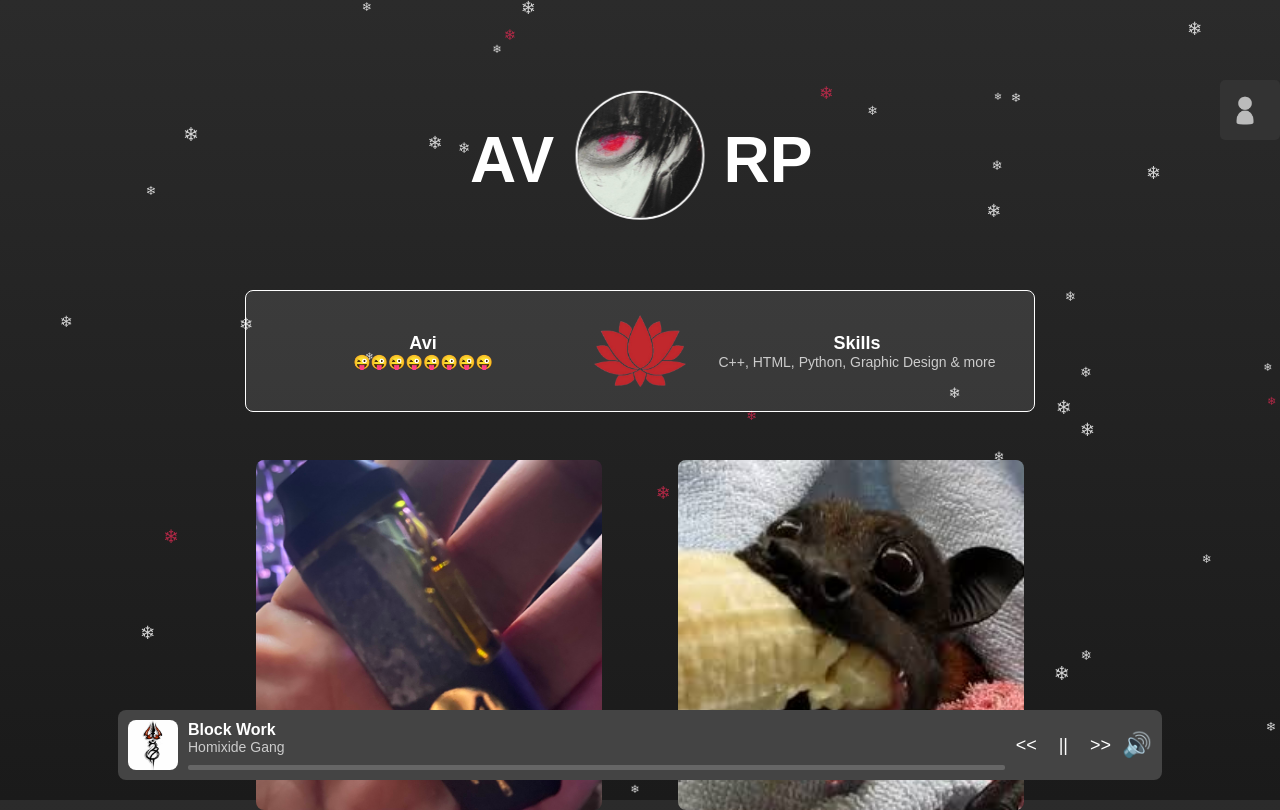
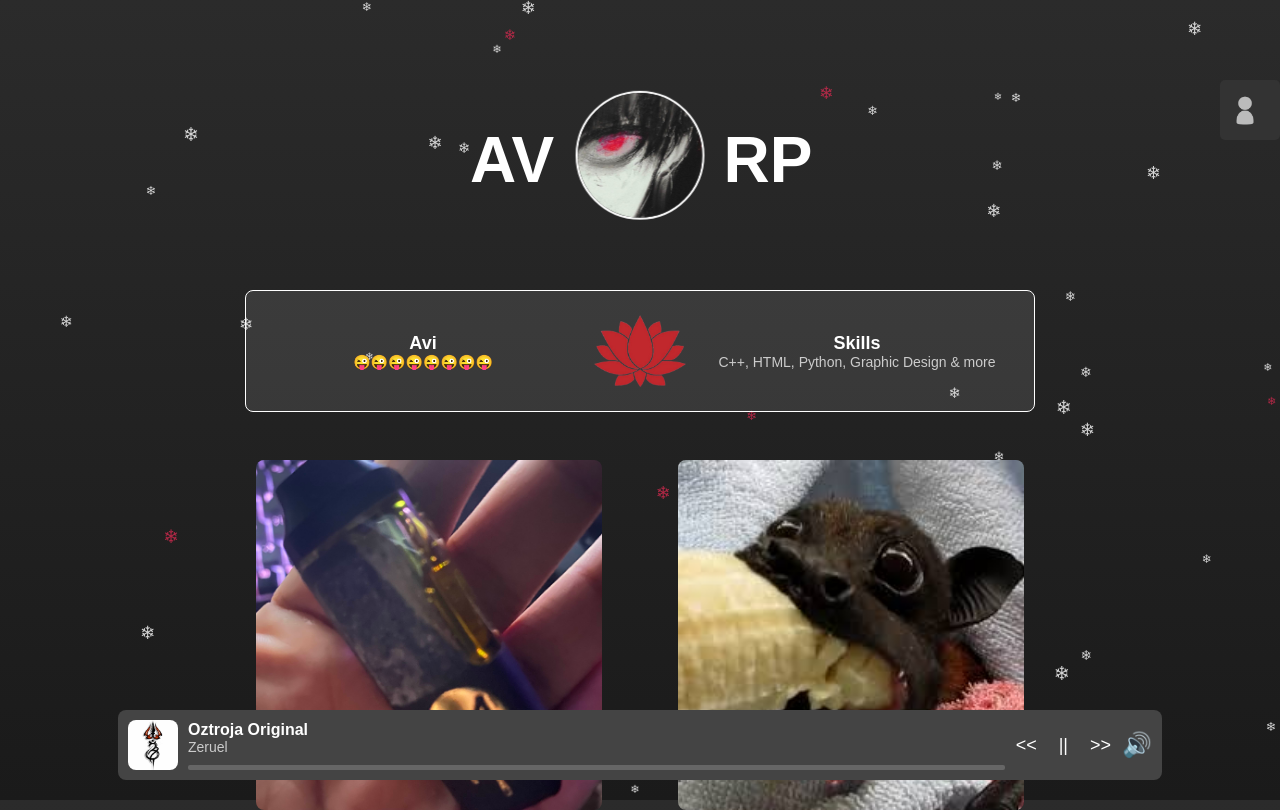
Before and after one commit to Syskei/avrp, a plain HTML site: page index.html in a window 1280 px wide. Drawn offline with Linux system fonts and the light colour scheme.

Commit message:
Update index.html

```diff
--- a/index.html
+++ b/index.html
@@ -401,7 +401,7 @@
         const songs = [
             { title: "Syxx Anthem", artist: "Lucy Bedroque", file: "syxx.mp3", albumArt: "album1.jpg" },
             { title: "Famous", artist: "Nate Sib", file: "famous.mp3", albumArt: "album2.jpg" },
-            { title: "Block Work", artist: "Homixide Gang", file: "block.mp3", albumArt: "album3.jpg" }
+            { title: "Oztroja Original", artist: "Zeruel", file: "oz.mp3", albumArt: "album3.jpg" }
         ];
 
         let currentSongIndex = Math.floor(Math.random() * songs.length);
```
